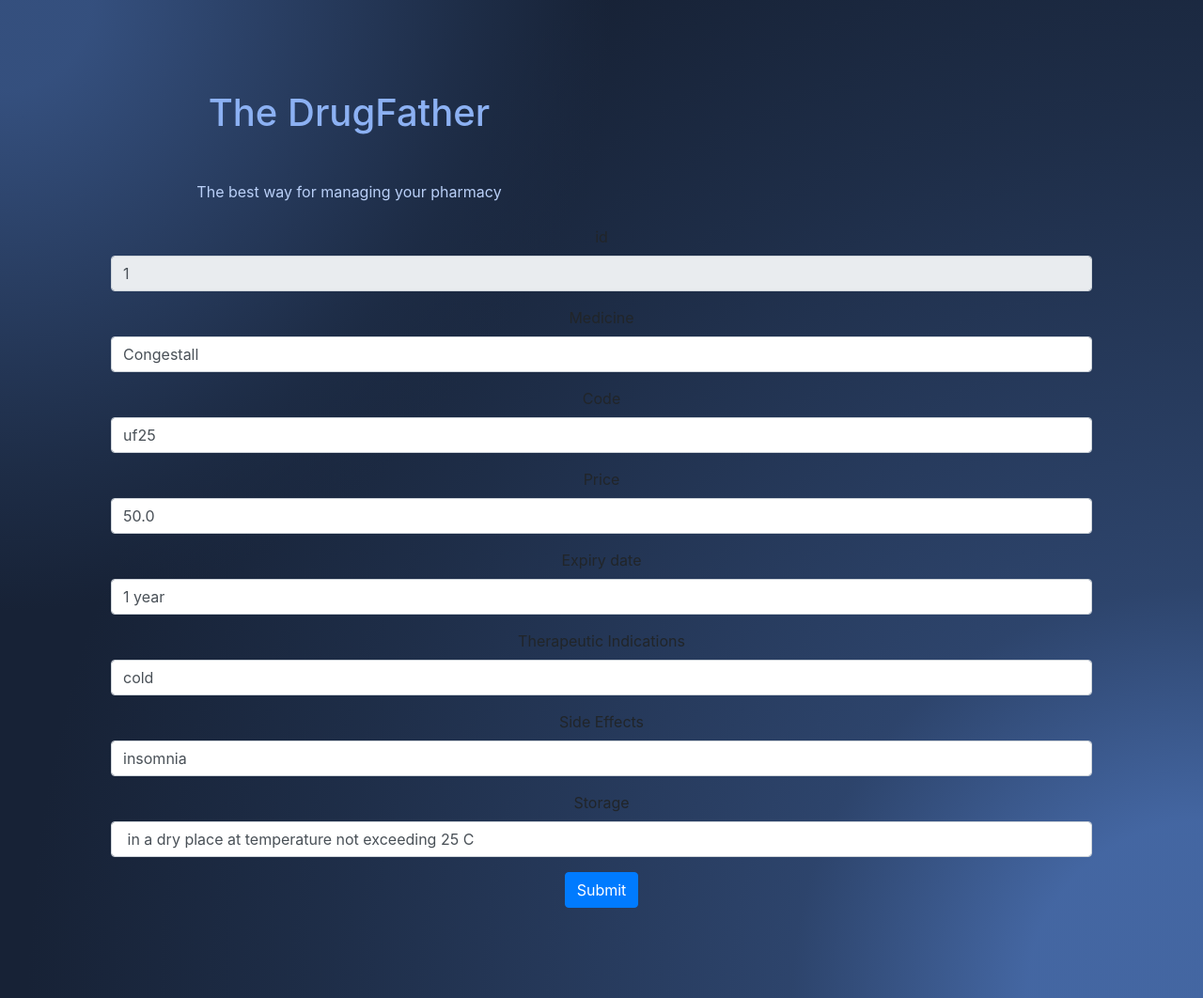
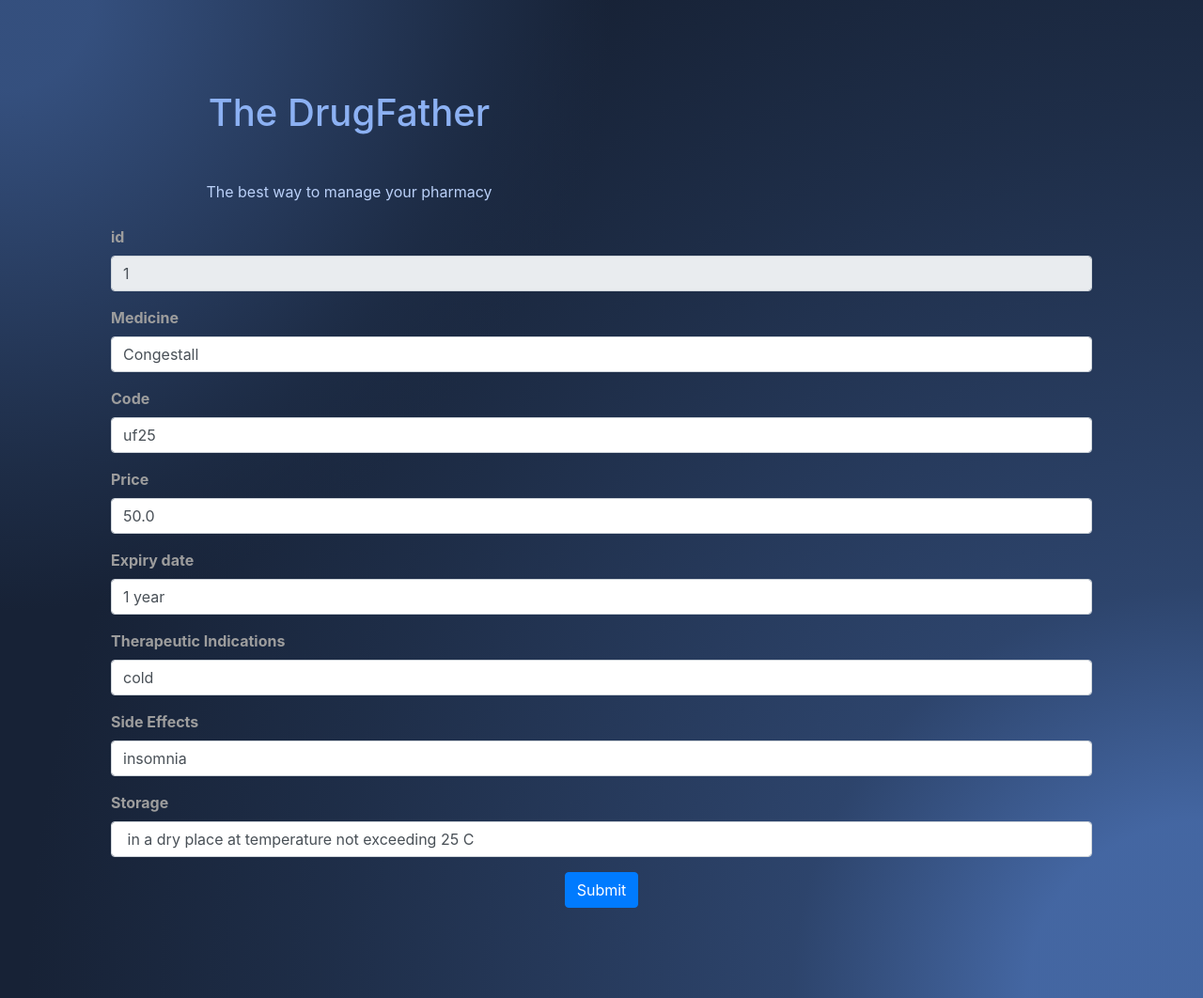
Before and after one commit to Eviro10/Pharmacy-Managment-System, a Flask app: page /update/1 in a window 1280 px wide. Shown: the part 56-1118 px from the top of the page at 94% size. Run offline with Flask 2, Linux system fonts and the light colour scheme; data comes from the database, SQL or seed files in the repository; both versions use the stored data as it was after the commit; some libraries are stand-ins or nearby versions.

Commit message:
edit on update page design (V1.1.0)

```diff
--- a/static/style_update.css
+++ b/static/style_update.css
@@ -0,0 +1,7 @@
+label {
+    float: left;
+    width: auto;
+    font-weight: bold;
+    color: rgb(157, 157, 157);
+
+    }
--- a/templates/update.html
+++ b/templates/update.html
@@ -12,11 +12,12 @@
     <link rel="stylesheet" href="/static/bootstrap.min.css">
     <link rel="stylesheet" href="/static/all.min.css">
     <link rel="stylesheet" href="/static/style_home.css">
+    <link rel="stylesheet" href="/static/style_update.css">
     <link rel="preconnect" href="https://fonts.googleapis.com">
     <link rel="preconnect" href="https://fonts.gstatic.com" crossorigin>
     <link href="https://fonts.googleapis.com/css2?family=Roboto:wght@300;400;500;900&display=swap" rel="stylesheet">
+
     <!-- link online -->
-
     <!-- <link rel="stylesheet" href="https://cdn.jsdelivr.net/npm/bootstrap@4.6.2/dist/css/bootstrap.min.css" integrity="sha384-xOolHFLEh07PJGoPkLv1IbcEPTNtaed2xpHsD9ESMhqIYd0nLMwNLD69Npy4HI+N" crossorigin="anonymous">
     <link href="https://cdn.jsdelivr.net/npm/bootstrap@5.2.3/dist/css/bootstrap.min.css" rel="stylesheet"> -->
 
@@ -102,7 +103,7 @@
           <span style="color: hsl(218, 81%, 95%)"></span>
         </h1>
         <p class="mb-4 opacity-70" style="color: hsl(218, 81%, 85%)">
-          The best way for managing your pharmacy
+          The best way to manage your pharmacy
         </p>
       </div>
 
@@ -110,42 +111,42 @@
     <form method="POST">
         <div class="form-group">
             <label for="">id</label>
-            <input type="text" class="form-control" id="id" name="id" disabled value="{{row[0]}}" aria-describedby="emailHelp">
+            <input type="text" class="form-control" id="id" name="id" disabled value="{{row[0]}}" >
         </div>
         <div class="form-group">
             <label for="">Medicine</label>
-            <input type="text" class="form-control" id="medicine" name="medicine" value="{{row[1]}}" aria-describedby="emailHelp">
+            <input type="text" class="form-control" id="medicine" name="medicine" value="{{row[1]}}" >
         </div>
         <div class="form-group">
             <label for="">Code</label>
-            <input type="text" class="form-control" id="code" name="code" value="{{row[2]}}" aria-describedby="emailHelp">
+            <input type="text" class="form-control" id="code" name="code" value="{{row[2]}}" >
         </div>
         <div class="form-group">
             <label for="">Price</label>
-            <input type="float" class="form-control" id="price" name="price" value="{{row[3]}}" aria-describedby="emailHelp">
+            <input type="float" class="form-control" id="price" name="price" value="{{row[3]}}" >
         </div>
         <div class="form-group">
             <label for="">Expiry date</label>
-            <input type="text" class="form-control" id="expiry_date" name="expiry_date" value="{{row[4]}}" aria-describedby="emailHelp">
+            <input type="text" class="form-control" id="expiry_date" name="expiry_date" value="{{row[4]}}" >
         </div>
         <div class="form-group">
             <label for="">Therapeutic Indications</label>
-            <input type="text" class="form-control" id="therapeutic_indications" name="therapeutic_indications" value="{{row[5]}}" aria-describedby="emailHelp">
+            <input type="text" class="form-control" id="therapeutic_indications" name="therapeutic_indications" value="{{row[5]}}" >
         </div>
         <div class="form-group">
-            <label for="exampleInputEmail1">Side Effects</label>
-            <input type="text" class="form-control" id="side_effects" name="side_effects" value="{{row[6]}}" aria-describedby="emailHelp">
+            <label for="">Side Effects</label>
+            <input type="text" class="form-control" id="side_effects" name="side_effects" value="{{row[6]}}" >
         </div>
         <div class="form-group">
-            <label for="exampleInputEmail1">Storage</label>
-            <input type="text" class="form-control" id="storage" name="storage" value="{{row[7]}}" aria-describedby="emailHelp">
+            <label for="">Storage</label>
+            <input type="text" class="form-control" id="storage" name="storage" value="{{row[7]}}" >
         </div>
 
         <button type="submit" class="btn btn-primary">Submit</button>
     </form>
   </div>
+
     <!-- link bootstrap offline JavaScript -->
-
     <script src="/static/popper.min.js"> </script>
     <script src="/static/jquery-3.6.2.min.js"> </script>
     <script src="/static/bootstrap.js"></script>
```
Also changed, not shown: information.db.
